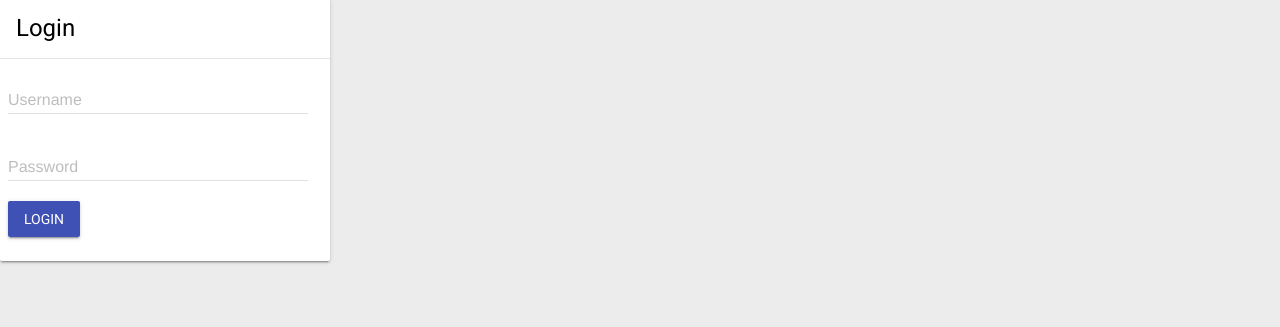
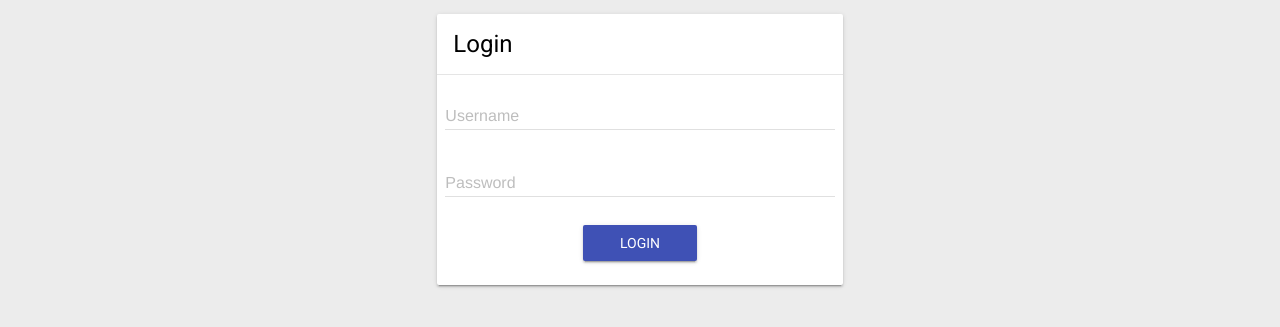
Before and after one commit to chkrish9/Progressive-Web-App, a website: page public/src/pages/Login.html in a window 1280 px wide. Shown: the part 67-394 px from the top of the page. Drawn offline with nearby package versions, Linux system fonts and the light colour scheme.

Commit message:
Login Page modifications

```diff
--- a/public/src/css/style.css
+++ b/public/src/css/style.css
@@ -22,3 +22,11 @@ body
 {
     padding-top: 65px;
 }
+.width-100-per
+{
+    width: 100%;
+}
+.mdl-layout__drawer-button
+{
+    color: black!important;
+}
--- a/public/src/pages/Login.html
+++ b/public/src/pages/Login.html
@@ -56,24 +56,30 @@
         </main>
     </div>
     <div class="main-container">
-        <div class="demo-card-wide mdl-card mdl-shadow--2dp">
+        <div class="mdl-grid">
+            <div class="mdl-cell mdl-cell--4-offset mdl-cell--4-col">
+                <div class="demo-card-wide mdl-card mdl-shadow--2dp width-100-per">
                     <div class="mdl-card__title">
                         <h2 class="mdl-card__title-text">Login</h2>
                     </div>
                     <div class="mdl-card__actions mdl-card--border">
                         <form action="#">
-                    <div class="mdl-textfield mdl-js-textfield mdl-textfield--floating-label">
+                            <div class="mdl-textfield mdl-js-textfield mdl-textfield--floating-label width-100-per">
                                 <input class="mdl-textfield__input" type="text" id="sample3">
                                 <label class="mdl-textfield__label" for="sample3">Username</label>
                             </div>
-                    <div class="mdl-textfield mdl-js-textfield mdl-textfield--floating-label">
+                            <div class="mdl-textfield mdl-js-textfield mdl-textfield--floating-label width-100-per">
                                 <input class="mdl-textfield__input" type="password" id="sample4">
                                 <label class="mdl-textfield__label" for="sample4">Password</label>
                             </div>
-                    <button class="mdl-button mdl-js-button mdl-button--raised mdl-button--colored">
+                            <div class="mdl-cell mdl-cell--4-offset mdl-cell--4-col">
+                                <button class="mdl-button mdl-js-button mdl-button--raised mdl-button--colored width-100-per">
                                     Login
                                 </button>
+                            </div>
                         </form>
+                    </div>
+                </div>
             </div>
         </div>
     </div>
```
Lines whose indentation alone changed are shown as unchanged.
